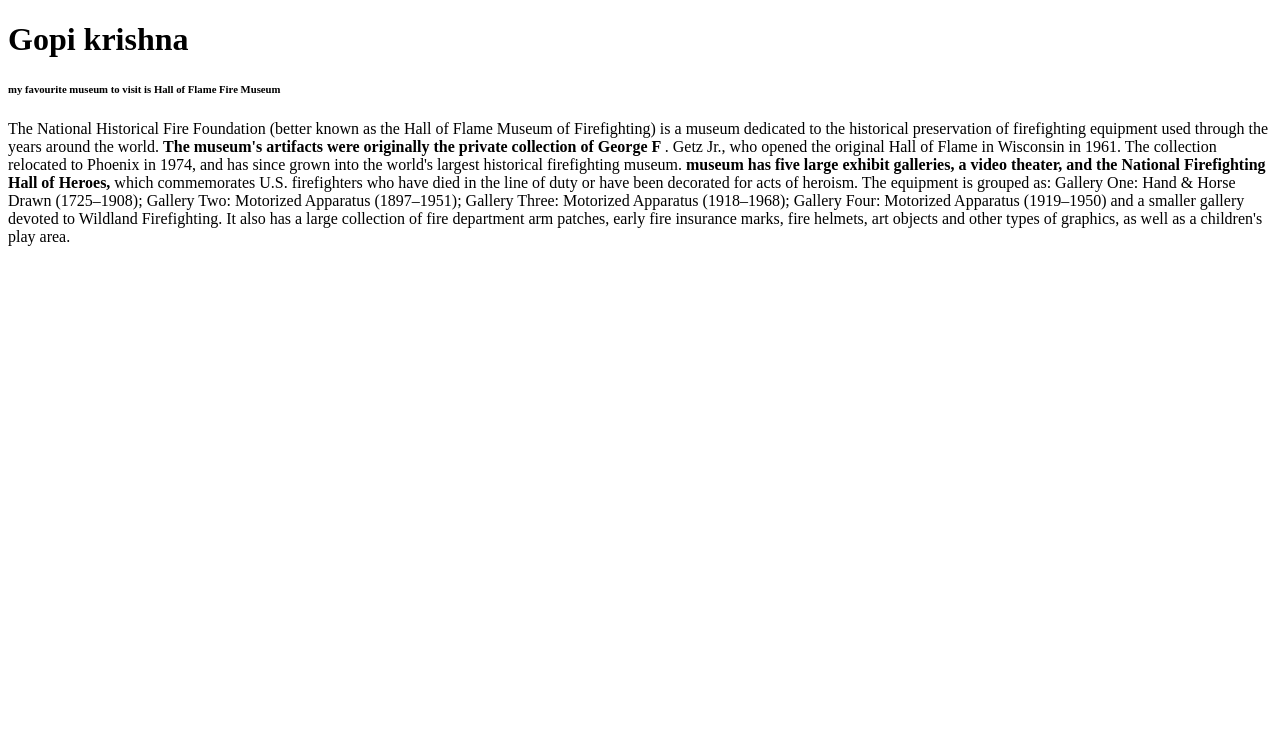
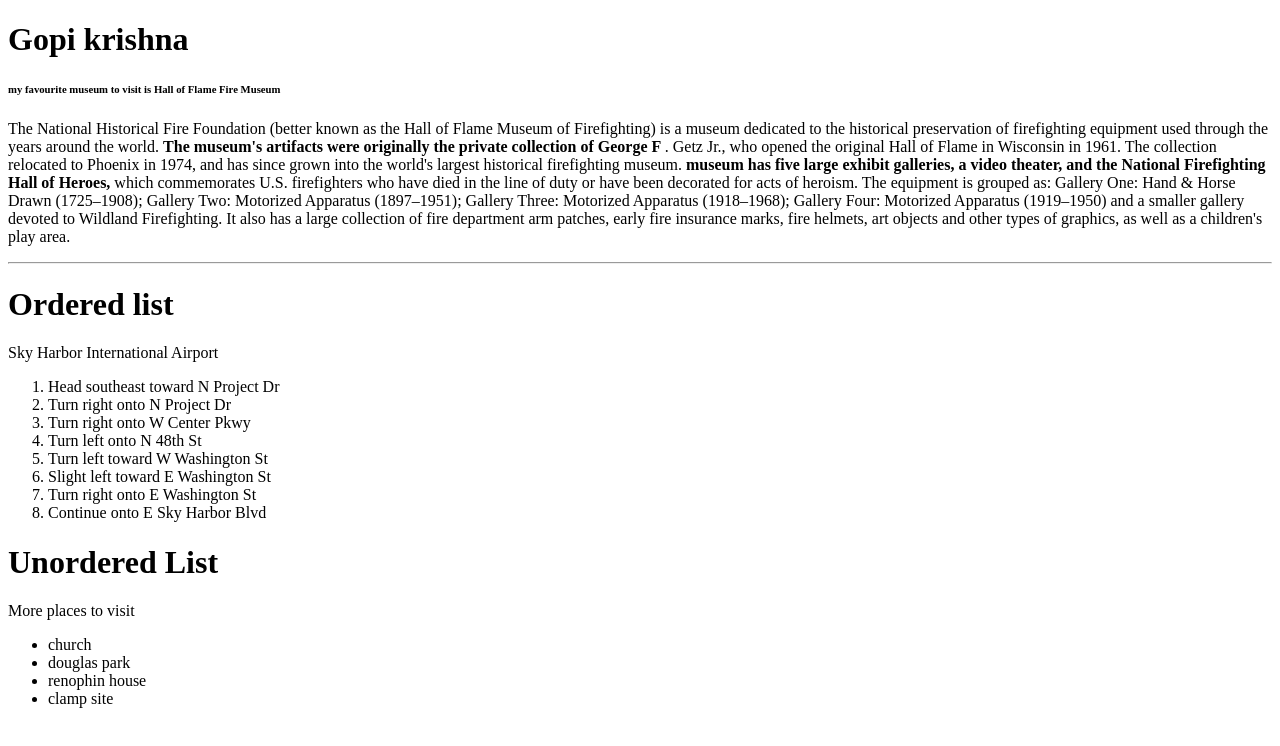
Before and after one commit to 44-563-Web-Apps-F22/44563-webapps-assignment-3-gopikrishna456, a plain HTML site: page index.html in a window 1280 px wide. Drawn offline with Linux system fonts and the light colour scheme.

Commit message:
Update index.html

```diff
--- a/index.html
+++ b/index.html
@@ -12,5 +12,26 @@
              which commemorates U.S. firefighters who have died in the line of duty or have been decorated for acts of heroism. The equipment is grouped as: Gallery One: Hand & Horse Drawn (1725–1908);
             Gallery Two: Motorized Apparatus (1897–1951); Gallery Three: Motorized Apparatus (1918–1968); Gallery Four: Motorized Apparatus (1919–1950) and a smaller gallery devoted to Wildland Firefighting. It also has a large collection of fire department arm patches, early fire insurance marks, fire helmets,
             art objects and other types of graphics, as well as a children's play area. </p>
+            <hr>
+            <h1>Ordered list </h1>
+            Sky Harbor International Airport
+            <ol>
+                <li>Head southeast toward N Project Dr</li>
+                <li>Turn right onto N Project Dr</li>
+                <li>Turn right onto W Center Pkwy</li>
+                <li>Turn left onto N 48th St</li>
+                <li>Turn left toward W Washington St</li>
+                <li>Slight left toward E Washington St</li>
+                <li>Turn right onto E Washington St</li>
+                <li>Continue onto E Sky Harbor Blvd</li>
+            </ol>
+            <h1>Unordered List</h1>
+            More places to visit
+            <ul>
+                <li>church</li>
+                <li>douglas park</li>
+                <li>renophin house</li>
+                <li>clamp site</li>
+            </ul>
     </body>
 </html>
```
